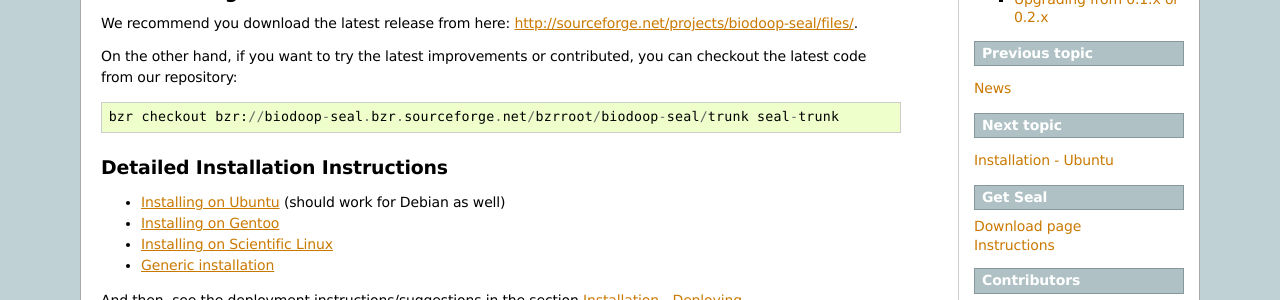
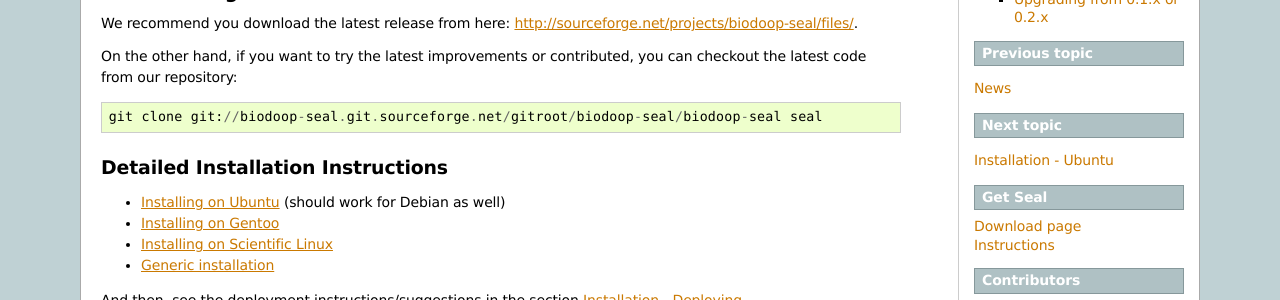
Before and after one commit to crs4/seal, a Sphinx documentation site: the page built from docs/installation.rst, in a window 1280 px wide. Shown: the part 222-522 px from the top of the page. Built offline with Sphinx 7.4.7, drawn with Linux system fonts in a browser that asks for light colours.

Commit message:
Update repository URL.

```diff
--- a/docs/installation.rst
+++ b/docs/installation.rst
@@ -19,7 +19,7 @@ We recommend you download the latest release from here:  http://sourceforge.net/
 On the other hand, if you want to try the latest improvements or contributed, you can checkout the latest code
 from our repository::
 
-  bzr checkout bzr://biodoop-seal.bzr.sourceforge.net/bzrroot/biodoop-seal/trunk seal-trunk
+  git clone git://biodoop-seal.git.sourceforge.net/gitroot/biodoop-seal/biodoop-seal seal
 
 
 Detailed Installation Instructions
```
